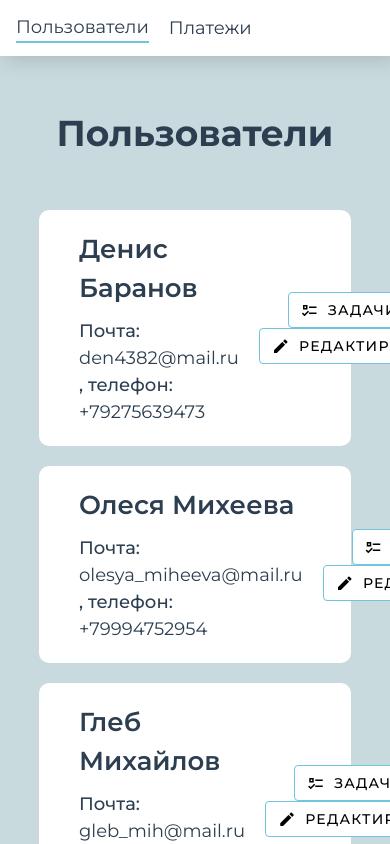
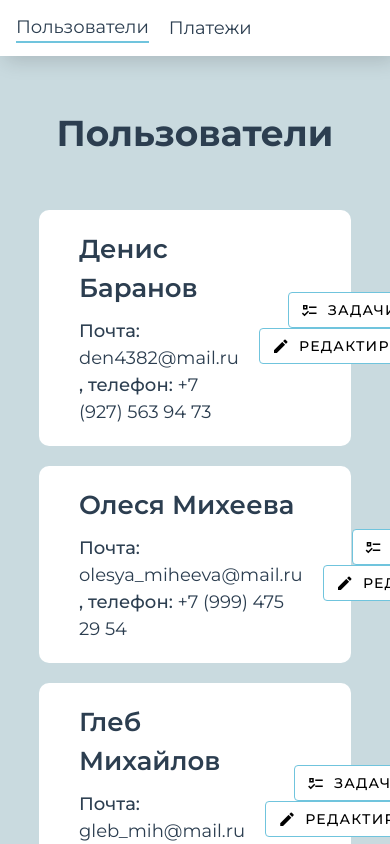
Before and after one commit to LemeshkoNastya/customers-todo, a Vue app: page / in a window 390 px wide. Shown: the top 844 px of the page. Built offline with nearby package versions, Linux system fonts and the light colour scheme.

Commit message:
feat: add filter phone

```diff
--- /dev/null
+++ b/src/helpers/phoneFormat.js
@@ -0,0 +1,10 @@
+export default function phoneFormat(value) {
+    let phone = "";
+    value.split('').forEach((symbol, index) => {
+        if (index === 2) phone += " (" + symbol;
+        else if (index === 4) phone += symbol + ") ";
+        else if (index === 8 || index === 10) phone += " " + symbol;
+        else phone += symbol;
+    })
+    return phone;
+}
--- a/src/views/Users.vue
+++ b/src/views/Users.vue
@@ -12,7 +12,7 @@
             </a>
             <span class="user__label">, телефон: </span>
             <a :href="`tel:${user.phone}`" class="user__link">
-              {{ user.phone }}
+              {{ user.phone | phoneFormat }}
             </a>
           </div>
         </div>
@@ -40,9 +40,11 @@
 <script>
 import BaseButton from "@/components/BaseButton.vue";
 import BasePopup from "@/components/BasePopup.vue";
+import phoneFormat from "@/helpers/phoneFormat";
 import { mapGetters, mapMutations } from "vuex";
 
 export default {
+  filters: { phoneFormat },
   components: { BaseButton, BasePopup },
   data() {
     return {
```
